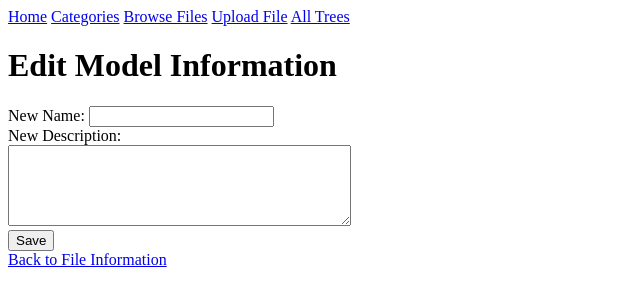
After one commit to mart-r/medcatmlflow, a Flask app: template src/app/templates/modelmanage/edit_model_info.html in a window 1280 px wide. The commit adds this page. Shown: the top 306 px of the page, without its empty margins (0-640 px from the left). Run offline with Flask 3, Linux system fonts and the light colour scheme; the template is opened without the code that fills it, so the values that code supplies are empty; parts of the project's set-up code (start-up, migrations or seed data) failed here and were passed over.

Commit message:
CU-8692t4h0n: Add option to update model name and/or description

```diff
--- a/src/app/templates/modelmanage/browse_files.html
+++ b/src/app/templates/modelmanage/browse_files.html
@@ -38,6 +38,7 @@
                         <button type="submit">Delete</button>
                     </form>
                 </div>
+                <a href="{{ url_for('modelmanage.edit_model_info', file_id=file.id) }}">Edit Model Info</a>
             </div>
         </li>
     {% endfor %}
--- /dev/null
+++ b/src/app/templates/modelmanage/edit_model_info.html
@@ -0,0 +1,18 @@
+{% extends "base.html" %}
+
+{% block title %}Edit Model Information{% endblock %}
+
+{% block content %}
+<h1>Edit Model Information</h1>
+<form method="post">
+    <label for="new_name">New Name:</label>
+    <input type="text" id="new_name" name="new_name" value="{{ model.name }}" required>
+    <br>
+    <label for="new_description">New Description:</label>
+    <br>
+    <textarea id="new_description" name="new_description" rows="5" cols="40" required>{{ model.description }}</textarea>
+    <br>
+    <input type="submit" value="Save">
+</form>
+<a href="{{ url_for('modelmanage.show_file_info', file_id=model.id) }}">Back to File Information</a>
+{% endblock %}
--- a/src/app/templates/modelmanage/file_info.html
+++ b/src/app/templates/modelmanage/file_info.html
@@ -11,6 +11,7 @@
 <a href="{{ url_for('modelmanage.recalculate_metadata', file_id=info['id']) }}">
     <button>Recalculate Metadata</button>
 </a>
+<a href="{{ url_for('modelmanage.edit_model_info', file_id=info.id) }}">Edit Model Info</a>
 
 <table>
     <thead>
```
Also changed, not shown: src/app/modelmanage/mlflow_integration.py (+18 -0 lines), src/app/modelmanage/views.py (+19 -1 lines).
